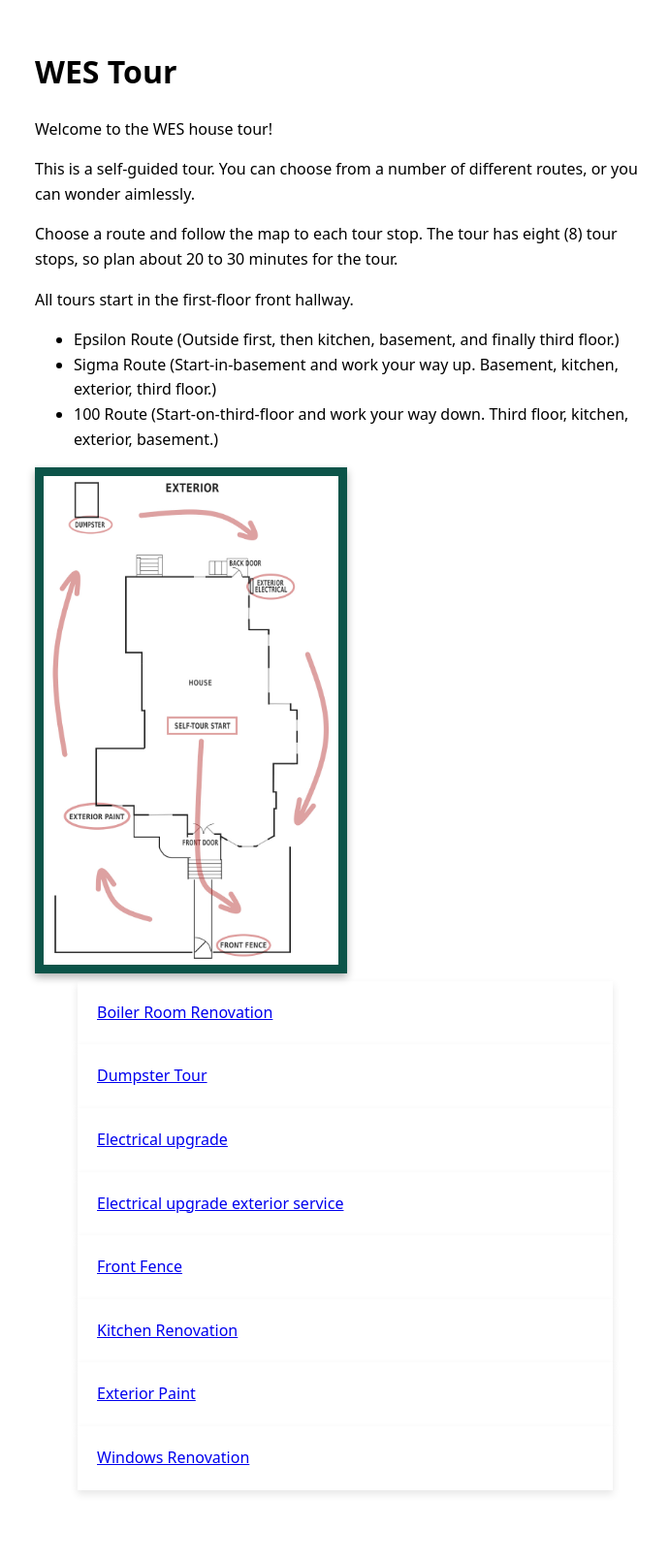
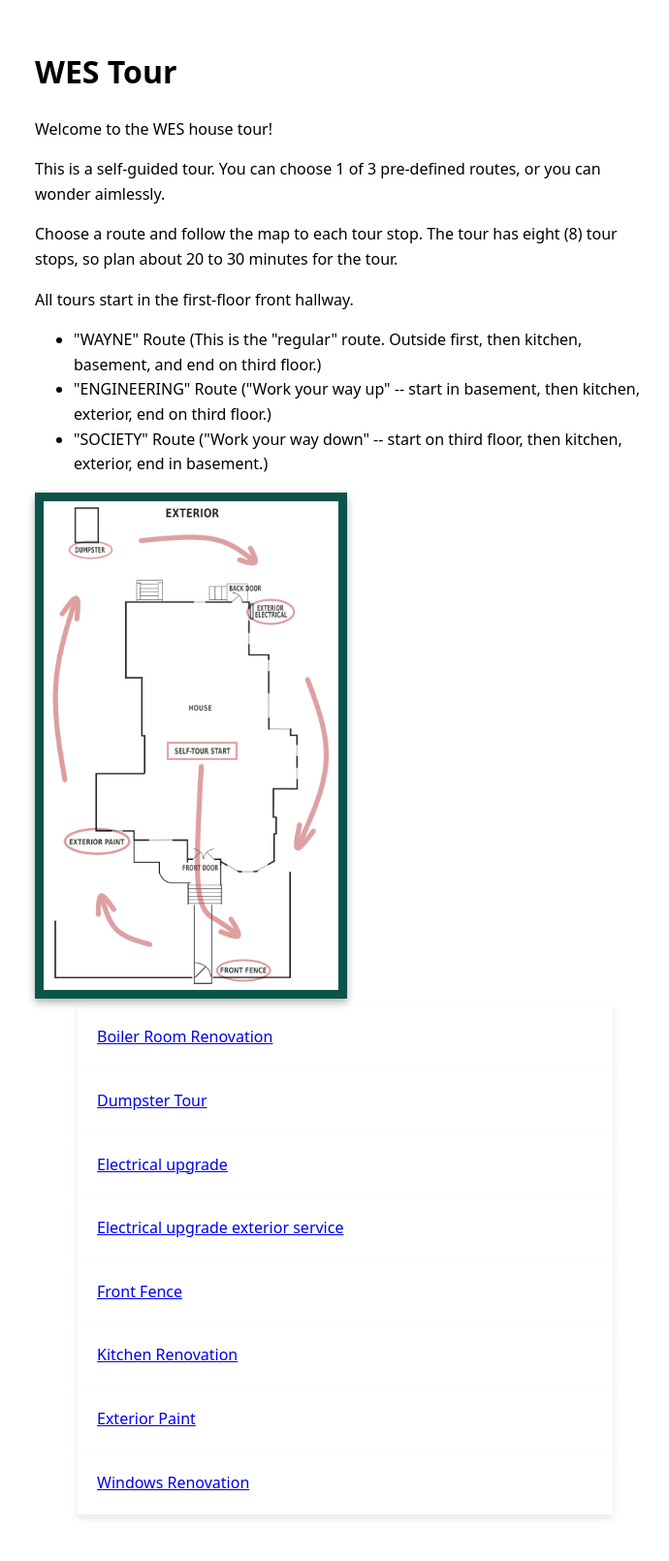
Before and after one commit to mciechanumich/WEStour, a Jekyll site: the page built from docs/index.html, in a window 1280 px wide. Shown: the whole page at 97% size, without its empty margins (284-974 px from the left). Built offline with Jekyll 4.4.1, drawn with Linux system fonts in a browser that asks for light colours; before the commit the page ends 1585 px from its top, so only the background shows below that.

Commit message:
Update index.html

```diff
--- a/docs/index.html
+++ b/docs/index.html
@@ -6,7 +6,7 @@ title: WES Tour
 <div>
 <p>Welcome to the WES house tour!
 </p>
-<p>This is a self-guided tour. You can choose from a number of different routes, or you can wonder aimlessly.
+<p>This is a self-guided tour. You can choose 1 of 3 pre-defined routes, or you can wonder aimlessly.
 </p>
 <p>Choose a route and follow the map to each tour stop. The tour has eight (8) tour stops, so plan about 20 to 30 minutes for the tour.
 </p>
@@ -14,9 +14,9 @@ title: WES Tour
 </div>
 <div>
   <ul>
-  <li>Epsilon Route (Outside first, then kitchen, basement, and finally third floor.)</li>
-  <li>Sigma Route (Start-in-basement and work your way up. Basement, kitchen, exterior, third floor.)</li>
-  <li>100 Route (Start-on-third-floor and work your way down. Third floor, kitchen, exterior, basement.)</li>
+  <li>"WAYNE" Route (This is the "regular" route. Outside first, then kitchen, basement, and end on third floor.)</li>
+  <li>"ENGINEERING" Route ("Work your way up" -- start in basement, then kitchen, exterior, end on third floor.)</li>
+  <li>"SOCIETY" Route ("Work your way down" -- start on third floor, then kitchen, exterior, end in basement.)</li>
 </ul>
 </div>
 
```
